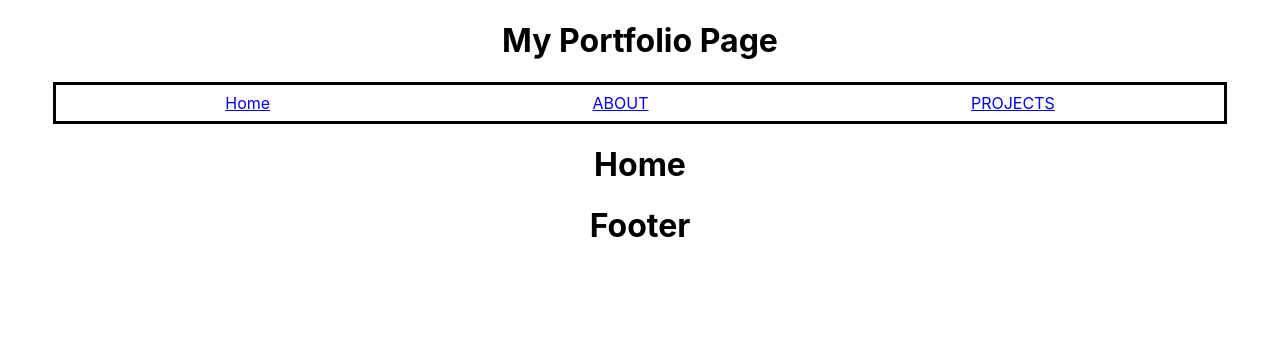
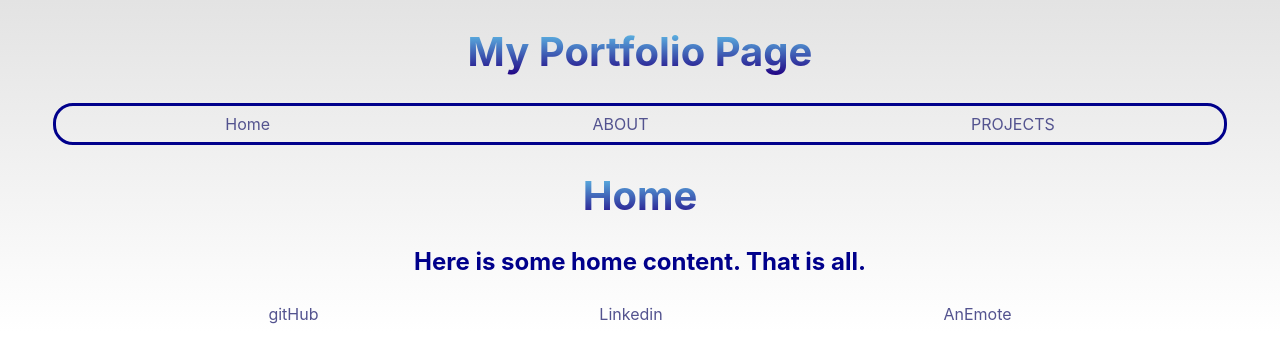
Before and after one commit to leonardmoses/gaportfolio-frontend, a React (Create React App) app: page / in a window 1280 px wide. Shown: the top 362 px of the page. Built offline with nearby package versions, Linux system fonts and the light colour scheme.

Commit message:
basic styling for submission

```diff
--- a/src/App.css
+++ b/src/App.css
@@ -13,7 +13,7 @@
   }
 }
 
-.App-header {
+.App-header > div{
   background-color: #282c34;
   min-height: 100vh;
   display: flex;
@@ -36,3 +36,36 @@
     transform: rotate(360deg);
   }
 }
+
+body {
+  background-image: linear-gradient(rgb(227, 227, 227), rgb(255, 255, 255));
+  background-repeat: no-repeat;
+}
+
+a{
+  text-decoration: none;
+}
+
+a:link {
+  color: rgb(83, 83, 143);
+}
+
+a:visited {
+  color: rgb(127, 127, 196);
+}
+
+a:hover {
+  color: rgb(127, 196, 155);
+}
+
+h1 {
+  text-align: center;
+  font-size: 40px;
+  background-color: rgb(0, 0, 62);
+  background-image: linear-gradient(180deg, #66d1f2, #200082);
+  background-clip: text;
+  -webkit-background-clip: text;
+  -webkit-text-fill-color: transparent;
+  -moz-background-clip: text;
+  -moz-text-fill-color: transparent;
+}
--- a/src/App.js
+++ b/src/App.js
@@ -20,11 +20,15 @@ function App() {
         <Route exact path="/">
           <Home />
         </Route>
+        <Route path="/about">
+          <div className="aboutMainDiv">
+            <About URL={URL} />
+          </div>
+        </Route>
         <Route path="/projects">
-          <Projects URL={URL} />
-        </Route>
-        <Route path="/about">
-          <About URL={URL} />
+          <div className="portMainDiv">
+            <Projects URL={URL} />
+          </div>
         </Route>
       </Switch>
       <Footer />
--- /dev/null
+++ b/src/about.css
@@ -0,0 +1,39 @@
+.aboutMainDiv{
+    /* background-color: blue; */
+}
+
+.aboutcontent {
+    /* background-color: rgb(179, 222, 225); */
+    padding: 20px 0 50px 0;
+}
+
+.aboutcontent h2{
+    width: 100%;
+    /* background-color: rgb(181, 212, 215); */
+    /* background-image: linear-gradient(rgb(181, 212, 215), rgb(255, 255, 255)); */
+    background-repeat: no-repeat;
+    margin: -5px 0 0 0 ;
+    font-size: 28px;
+}
+
+.aboutcontent h3{
+    margin-top: 2px;
+    font-size: 14px;
+}
+
+.aboutcontent p{
+    /* background-color: green; */
+    border-top: rgba(0, 0, 0, 0.308) solid 1px;
+    border-bottom: rgba(0, 0, 0, 0.308) solid 1px;
+    margin: 0 auto;
+    padding: 30px 0;
+    width: 90%;
+    text-align: left;
+}
+
+.aboutcontent img{
+    border-radius: 10px;
+    max-width: 300px;
+    border: rgb(96, 96, 96) solid 5px;
+    box-shadow: 6px 6px 20px -10px black;
+}
--- a/src/components/Footer.js
+++ b/src/components/Footer.js
@@ -1,5 +1,24 @@
+import { Link } from "react-router-dom"
+
 function Footer(props) {
-    return <h1>Footer</h1>;
+  //inline styles for the nav tag
+  const navStyle = {
+    display: "flex",
+    justifyContent: "space-around",
+    padding: "8px",
+    width: "80%",
+    margin: "auto",
+  }
+
+    return (
+      <header>
+        <nav style={navStyle}>
+        <a href="https://github.com/leonardmoses" target="#">gitHub</a>
+        <a href="https://www.linkedin.com/in/leonard-moses/" target="#">Linkedin</a>
+        <a href="http://www.anemote.com/" target="#">AnEmote</a>
+        </nav>
+      </header>
+    )
   }
 
   export default Footer;
--- a/src/components/Header.js
+++ b/src/components/Header.js
@@ -5,10 +5,12 @@ function Header(props) {
   const navStyle = {
     display: "flex",
     justifyContent: "space-around",
-    border: "3px solid black",
+    border: "3px solid darkblue",
+    borderRadius: "20px",
     padding: "8px",
     width: "90%",
     margin: "auto",
+    aDecoration: "none",
   }
 
     return (
--- /dev/null
+++ b/src/home.css
@@ -0,0 +1,5 @@
+
+
+.homeContent h2{
+    color: darkblue;
+}
--- a/src/pages/About.js
+++ b/src/pages/About.js
@@ -1,4 +1,5 @@
 import { useState, useEffect } from "react";
+import "../about.css";
 
 function About(props) {
   // create state to hold about data
@@ -19,7 +20,7 @@ function About(props) {
 
   // define a function that will return the JSX needed once we get the data
   const loaded = () => (
-    <div>
+    <div className="aboutcontent">
       <img src={about.headshot} />
       <h2>{about.name}</h2>
       <h3>{about.email}</h3>
--- a/src/pages/Home.js
+++ b/src/pages/Home.js
@@ -1,5 +1,13 @@
-function Home(props) {
-    return <h1>Home</h1>;
-  }
+import { useState, useEffect } from "react";
+import "../home.css";
 
-  export default Home;
+function Home() {
+  return (
+    <div className="homeContent">
+      <h1>Home</h1>
+      <h2>Here is some home content. That is all.</h2>
+    </div>
+  )
+}
+
+export default Home;
--- a/src/pages/Projects.js
+++ b/src/pages/Projects.js
@@ -1,4 +1,5 @@
 import { useState, useEffect } from "react";
+import "../projects.css";
 
 function Projects(props) {
   // create state to hold projects
@@ -18,16 +19,17 @@ function Projects(props) {
   useEffect(() => getProjectsData(), []);
 
   // define a function that will return the JSX needed once we get the data
+
   const loaded = () => {
     return projects.map((project) => (
-      <div>
+      <div className="eachProject">
         <h1>{project.name}</h1>
         <img src={project.image} />
-        <a href={project.git}>
-          <button>Github</button>
+        <a className="gitButton" href={project.git}>
+          <button >Github</button>
         </a>
-        <a href={project.live}>
-          <button>live site</button>
+        <a className="liveButton" href={project.live}>
+          <button >live site</button>
         </a>
       </div>
     ));
--- /dev/null
+++ b/src/projects.css
@@ -0,0 +1,47 @@
+.portMainDiv {
+    display: flex;
+    flex-wrap: wrap;
+    width: 100%;
+    /* border: solid black 1px; */
+    /* background-color: blue; */
+    contain: content;
+    padding: 2% 0;
+    padding: 50px 0;
+  }
+
+  .eachProject{
+    display: flex;
+    flex-wrap: wrap;
+    position: relative;
+    width: 50%;
+    max-width: 300px;
+    margin: 0 auto;
+    justify-content: space-between;
+    background-color: rgb(223, 223, 223);
+    /* border: 1px black solid; */
+    contain: content;
+    border-radius: 3px;
+    box-shadow: 6px 6px 20px -10px black;
+  }
+
+  .eachProject h1{
+    font-size: 20px;
+    color: rgb(94, 94, 94);
+    text-align: center;
+    width: 100%;
+  }
+
+  .eachProject a{
+    margin-top: auto;
+
+  }
+
+  .eachProject button{
+    /* margin: 0 auto; */
+    cursor: pointer;
+  }
+
+  .eachProject img{
+    max-width: 300px;
+    margin-bottom: auto;
+  }
```
